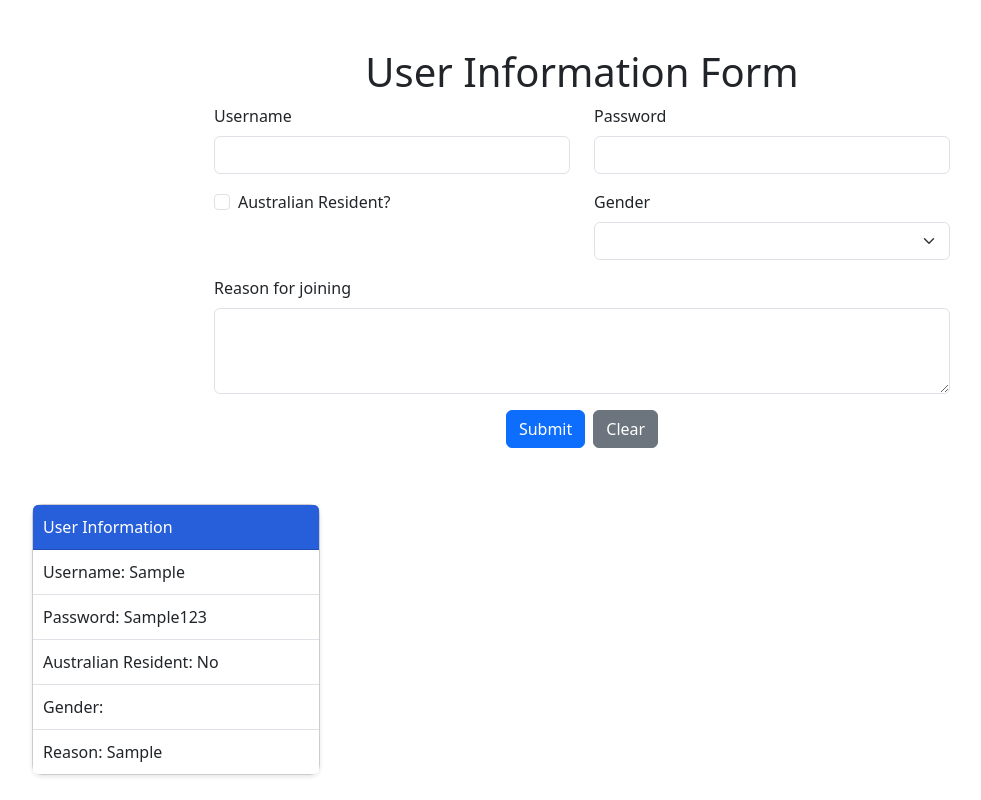
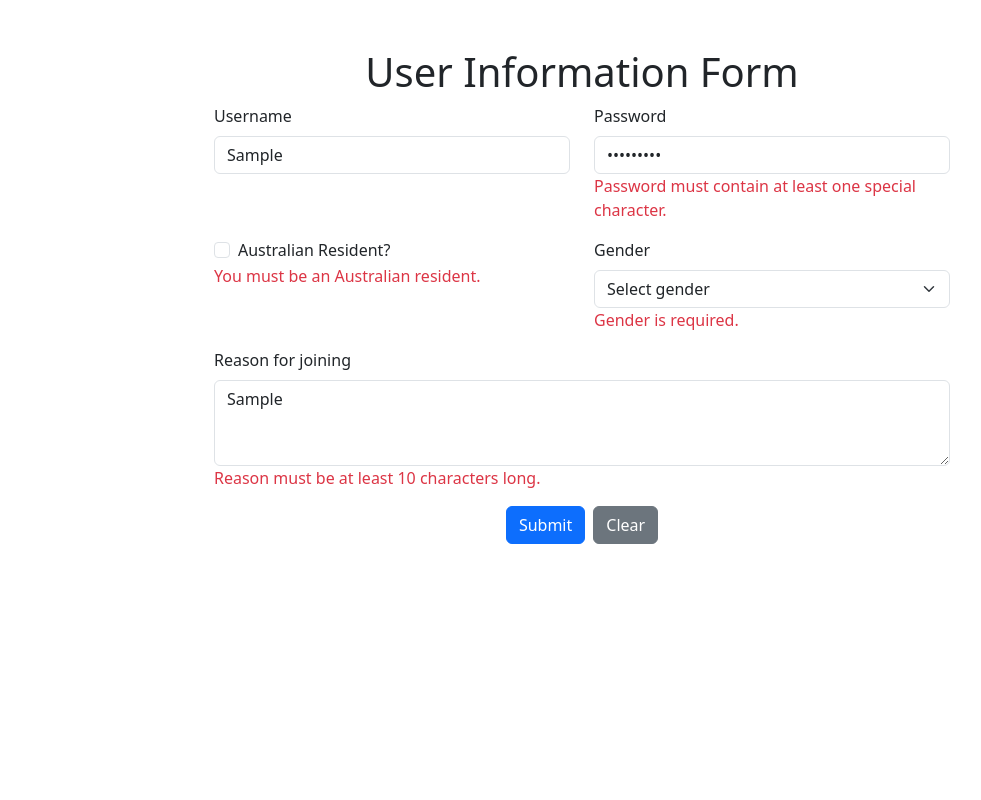
Before and after one commit to ShiinsMashiro/FIT5032, a Vue app: page / in a window 1280 px wide. Both pictures are taken after typing "Sample", "Sample123", "Sample" into the empty fields and a click on the button "Submit". Shown: the whole page, without its empty margins (58-1039 px from the left). Built offline with nearby package versions, Linux system fonts and the light colour scheme.

Commit message:
ePortfolio Task 4.1: Complete Activity 3 - Implement reactive form validations with custom rules using Vue 3

```diff
--- a/src/components/LibraryRegistrationForm.vue
+++ b/src/components/LibraryRegistrationForm.vue
@@ -7,32 +7,70 @@
           <div class="row mb-3">
             <div class="col-md-6 col-sm-6">
               <label for="username" class="form-label">Username</label>
-              <input type="text" class="form-control" id="username" required v-model="formData.username" />
+              <input
+                type="text"
+                class="form-control"
+                id="username"
+                @blur="() => validateName(true)"
+                @input="() => validateName(false)"
+                v-model="formData.username"
+              />
+              <div v-if="errors.username" class="text-danger">{{ errors.username }}</div>
             </div>
             <div class="col-md-6 col-sm-6">
               <label for="password" class="form-label">Password</label>
-              <input type="password" class="form-control" id="password" minlength="4" maxlength="10" v-model="formData.password" />
+              <input
+                type="password"
+                class="form-control"
+                id="password"
+                @blur="() => validatePassword(true)"
+                @input="() => validatePassword(false)"
+                v-model="formData.password"
+              />
+              <div v-if="errors.password" class="text-danger">{{ errors.password }}</div>
             </div>
           </div>
           <div class="row mb-3">
             <div class="col-md-6 col-sm-6">
               <div class="form-check">
-                <input type="checkbox" class="form-check-input" id="isAustralian" v-model="formData.isAustralian" />
+                <input
+                  type="checkbox"
+                  class="form-check-input"
+                  id="isAustralian"
+                  @change="() => validateResident(true)"
+                  v-model="formData.isAustralian"
+                />
                 <label class="form-check-label" for="isAustralian">Australian Resident?</label>
               </div>
+              <div v-if="errors.resident" class="text-danger">{{ errors.resident }}</div>
             </div>
             <div class="col-md-6 col-sm-6">
               <label for="gender" class="form-label">Gender</label>
-              <select class="form-select" id="gender" v-model="formData.gender">
+              <select
+                class="form-select"
+                id="gender"
+                @change="() => validateGender(true)"
+                v-model="formData.gender"
+              >
+                <option value="" disabled selected>Select gender</option>
                 <option value="male">Male</option>
                 <option value="female">Female</option>
                 <option value="other">Other</option>
               </select>
+              <div v-if="errors.gender" class="text-danger">{{ errors.gender }}</div>
             </div>
           </div>
           <div class="mb-3">
             <label for="reason" class="form-label">Reason for joining</label>
-            <textarea class="form-control" id="reason" rows="3" v-model="formData.reason"></textarea>
+            <textarea
+              class="form-control"
+              id="reason"
+              rows="3"
+              @blur="() => validateReason(true)"
+              @input="() => validateReason(false)"
+              v-model="formData.reason"
+            ></textarea>
+            <div v-if="errors.reason" class="text-danger">{{ errors.reason }}</div>
           </div>
           <div class="text-center">
             <button type="submit" class="btn btn-primary me-2">Submit</button>
@@ -76,9 +114,16 @@ const formData = ref({
 const submittedCards = ref([])
 
 const submitForm = () => {
-  submittedCards.value.push({ ...formData.value })
-  clearForm()
-}
+  validateName(true);
+  validatePassword(true);
+  validateResident(true);
+  validateGender(true);
+  validateReason(true);
+  if (!errors.value.username && !errors.value.password && !errors.value.resident && !errors.value.gender && !errors.value.reason) {
+    submittedCards.value.push({ ...formData.value });
+    clearForm();
+  }
+};
 
 const clearForm = () => {
   formData.value = {
@@ -87,8 +132,78 @@ const clearForm = () => {
     isAustralian: false,
     reason: '',
     gender: ''
+  };
+  errors.value = {
+    username: null,
+    password: null,
+    resident: null,
+    gender: null,
+    reason: null
+  };
+};
+
+const errors = ref({
+  username: null,
+  password: null,
+  resident: null,
+  gender: null,
+  reason: null
+})
+
+const validateName = (blur) => {
+  if (formData.value.username.length < 3) {
+    if (blur) errors.value.username = "Name must be at least 3 characters";
+  } else {
+    errors.value.username = null;
   }
-}
+};
+
+const validatePassword = (blur) => {
+  const password = formData.value.password;
+  const minLength = 8;
+  const hasUppercase = /[A-Z]/.test(password);
+  const hasLowercase = /[a-z]/.test(password);
+  const hasNumber = /\d/.test(password);
+  const hasSpecialChar = /[!@#$%^&*(),.?":{}|<>]/.test(password);
+
+  if (password.length < minLength) {
+    if (blur) errors.value.password = `Password must be at least ${minLength} characters long.`;
+  } else if (!hasUppercase) {
+    if (blur) errors.value.password = "Password must contain at least one uppercase letter.";
+  } else if (!hasLowercase) {
+    if (blur) errors.value.password = "Password must contain at least one lowercase letter.";
+  } else if (!hasNumber) {
+    if (blur) errors.value.password = "Password must contain at least one number.";
+  } else if (!hasSpecialChar) {
+    if (blur) errors.value.password = "Password must contain at least one special character.";
+  } else {
+    errors.value.password = null;
+  }
+};
+
+const validateResident = (blur) => {
+  if (!formData.value.isAustralian) {
+    if (blur) errors.value.resident = "You must be an Australian resident.";
+  } else {
+    errors.value.resident = null;
+  }
+};
+
+const validateGender = (blur) => {
+  if (!formData.value.gender) {
+    if (blur) errors.value.gender = "Gender is required.";
+  } else {
+    errors.value.gender = null;
+  }
+};
+
+const validateReason = (blur) => {
+  if (!formData.value.reason || formData.value.reason.trim().length < 10) {
+    if (blur) errors.value.reason = "Reason must be at least 10 characters long.";
+  } else {
+    errors.value.reason = null;
+  }
+};
 </script>
 
 <style scoped>
```
